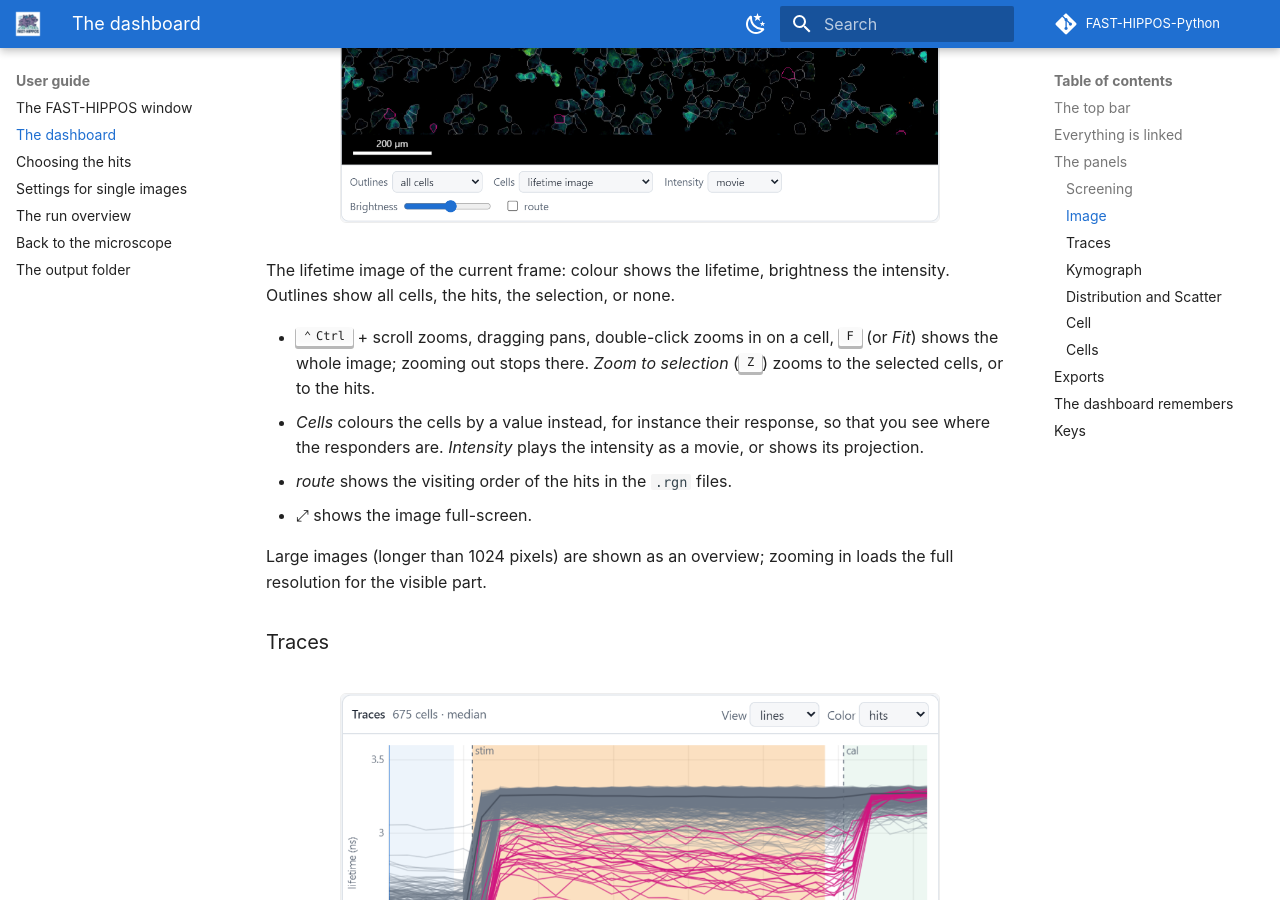
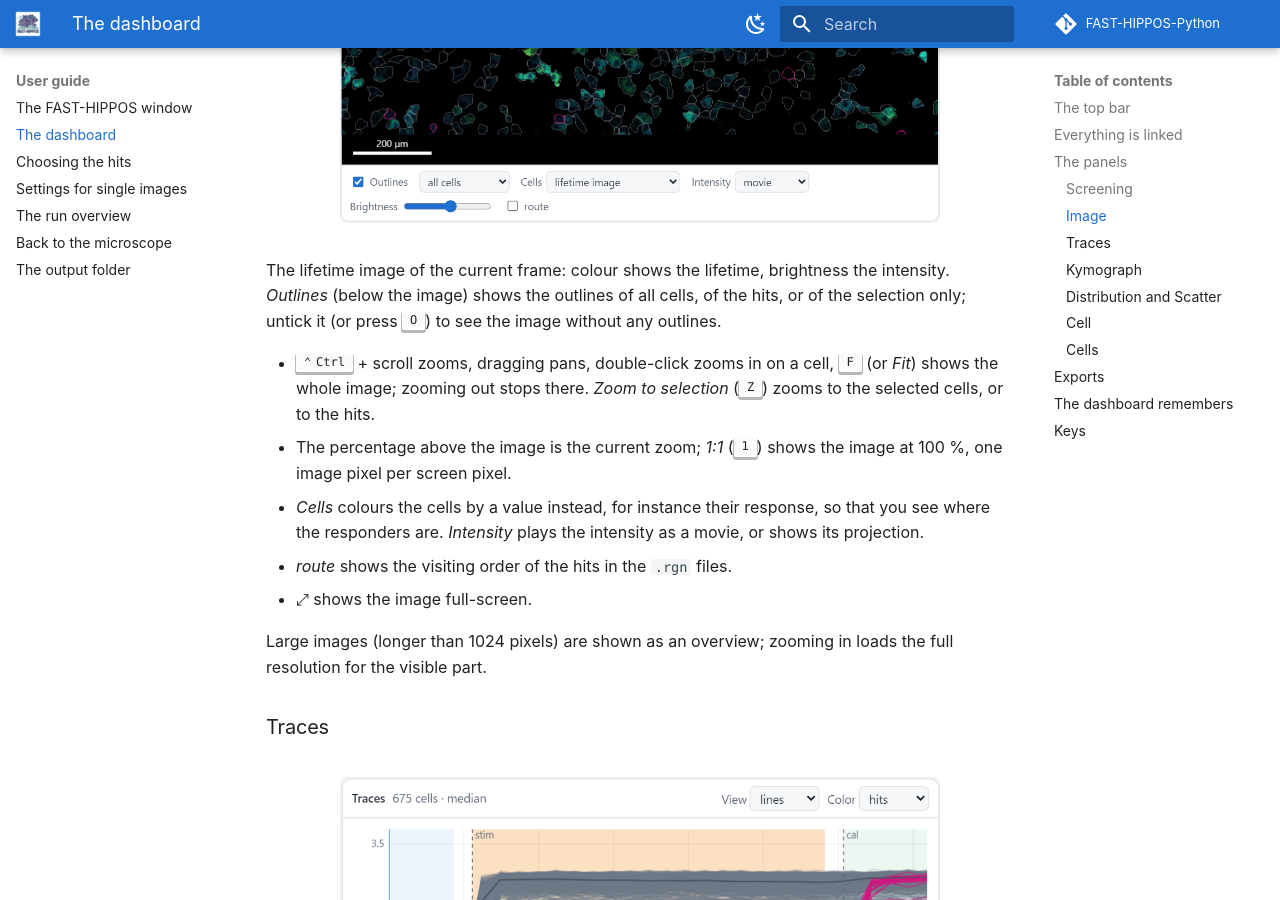
Before and after one commit to Jalink-lab/FAST-HIPPOS-Python, an MkDocs documentation site: the page built from manual/guide/dashboard.md, in a window 1280 px wide and 900 px high, scrolled down 2078 px. Built offline with MkDocs 1.6.1 and Material for MkDocs 9.7.7, drawn with Linux system fonts in a browser that asks for light colours; comment, search, counter and statistics services are not loaded; some of the changed text lies outside the part shown.

Commit message:
Dashboard: Zoom to selection never below Fit; the zoom percentage is a label with a 1:1 button (key 1); an Outlines checkbox to hide all outlines (key O, remembered)
Manual (dashboard page, keys) and screenshots updated.

Co-Authored-By: Claude Opus 5.5 <noreply@anthropic.com>

```diff
--- a/manual/guide/dashboard.md
+++ b/manual/guide/dashboard.md
@@ -41,11 +41,14 @@ views. This has its own page: [Choosing the hits](choosing-hits.md). Fold the pa
 ![The image panel](../images/dash_image.png){ .shot width="600" }
 </figure>
 
-The lifetime image of the current frame: colour shows the lifetime, brightness the intensity. Outlines show all
-cells, the hits, the selection, or none.
+The lifetime image of the current frame: colour shows the lifetime, brightness the intensity. *Outlines* (below
+the image) shows the outlines of all cells, of the hits, or of the selection only; untick it (or press ++o++) to see
+the image without any outlines.
 
-- ++ctrl++ + scroll zooms, dragging pans, double-click zooms in on a cell, ++f++ (or *Fit*) shows the whole image; zooming out stops there.
-  *Zoom to selection* (++z++) zooms to the selected cells, or to the hits.
+- ++ctrl++ + scroll zooms, dragging pans, double-click zooms in on a cell, ++f++ (or *Fit*) shows the whole image;
+  zooming out stops there. *Zoom to selection* (++z++) zooms to the selected cells, or to the hits.
+- The percentage above the image is the current zoom; *1:1* (++1++) shows the image at 100 %, one image pixel per
+  screen pixel.
 - *Cells* colours the cells by a value instead, for instance their response, so that you see where the responders
   are. *Intensity* plays the intensity as a movie, or shows its projection.
 - *route* shows the visiting order of the hits in the `.rgn` files.
@@ -131,5 +134,7 @@ instance when new results arrive after *Apply*, it also keeps the frame, zoom an
 | ++arrow-left++ ++arrow-right++ | previous / next frame |
 | ++f++ | fit the image |
 | ++z++ | zoom to the selection (or the hits) |
+| ++1++ | show the image at 100 % |
+| ++o++ | show or hide the cell outlines |
 | ++l++ | switch between box and lasso selection |
 | ++esc++ | clear the selection |
--- a/src/fast_hippos/templates/dashboard/page.html
+++ b/src/fast_hippos/templates/dashboard/page.html
@@ -84,12 +84,12 @@
   </section>
   <section class="panel viewer">
     <div class="panel-h"><h2 title="The time-lapse with the lifetime as colour and the intensity as brightness. Drag to pan, Ctrl+scroll to zoom, click a cell to select it, double-click to zoom to it.">Image</h2><span id="vinfo" class="muted"></span><span class="sp"></span>
-      <button id="vzoom" class="small" title="Zoom: screen pixels per image pixel. Click for 100 % (one image pixel per screen pixel)">100 %</button><button id="vzsel" title="Zoom in on the selected cells, or on the hits when nothing is selected (Z)">Zoom to selection</button><button id="vzout" class="icon" title="Zoom out (or Ctrl+scroll wheel)">−</button><button id="vzin" class="icon" title="Zoom in (or Ctrl+scroll wheel)">+</button><button id="vfit" title="Show the whole image (F)">Fit</button><button id="vfull" class="icon" title="Full screen (Shift+F; Esc to leave)">⤢</button></div>
+      <span id="vzoom" class="zoomlvl" title="The current zoom: screen pixels per image pixel">100 %</span><button id="v100" class="small" title="Show the image at 100 %: one image pixel per screen pixel (1)">1:1</button><button id="vzsel" title="Zoom in on the selected cells, or on the hits when nothing is selected (Z)">Zoom to selection</button><button id="vzout" class="icon" title="Zoom out (or Ctrl+scroll wheel)">−</button><button id="vzin" class="icon" title="Zoom in (or Ctrl+scroll wheel)">+</button><button id="vfit" title="Show the whole image (F)">Fit</button><button id="vfull" class="icon" title="Full screen (Shift+F; Esc to leave)">⤢</button></div>
     <div id="vwrap"><canvas id="vimg"></canvas><canvas id="vsel"></canvas><canvas id="vhov"></canvas><svg id="vsvg" class="selsvg"></svg>
       <div id="vbar"><div id="vbarname"></div><canvas id="vbarc" width="256" height="1"></canvas><div class="ends"><span id="vbar0"></span><span id="vbar1"></span></div></div>
       <div id="loading"></div></div>
     <div class="panel-f">
-      <label title="Which cell outlines are drawn: only the selected cells, the hits, or all cells">Outlines <select id="outl"><option value="none">selection only</option><option value="hits">hits</option><option value="all">all cells</option></select></label>
+      <label title="Show or hide the cell outlines (O)"><input type="checkbox" id="voutl" checked> Outlines</label><select id="outl" title="Which cell outlines are drawn: only the selected cells, the hits, or all cells"><option value="none">selection only</option><option value="hits">hits</option><option value="all">all cells</option></select>
       <label title="Fill every cell with a colour for one of its values (e.g. its response), to see spatial patterns. Off = the lifetime image itself">Cells <select id="vfill"></select></label>
       <label title="Brightness from the current frame (movie) or from the average over all frames (projection, less noisy)">Intensity <select id="isrc"><option value="movie">movie</option><option value="projection">projection</option></select></label>
       <label class="slider" title="Brightness of the image">Brightness <input id="bright" type="range" min="-1" max="1.2" step="0.01" value="0.2"></label>
@@ -141,7 +141,7 @@
 <p class="help">Click a cell, trace, kymograph column, point or row to select it; <kbd>Ctrl</kbd>+click adds/removes;
 <kbd>Shift</kbd>+drag selects a box or lasso (image, scatter) or a range (kymograph). Drag to pan, <kbd>Ctrl</kbd>+scroll to zoom,
 double-click a cell to zoom to it. <kbd>Space</kbd> play, <kbd>←</kbd>/<kbd>→</kbd> frames, <kbd>Z</kbd> zoom to selection, <kbd>F</kbd> fit, <kbd>Shift</kbd>+<kbd>F</kbd> full screen,
-<kbd>L</kbd> box/lasso, <kbd>Esc</kbd> clear. <span id="ver"></span></p>
+<kbd>1</kbd> 100 %, <kbd>O</kbd> outlines on/off, <kbd>L</kbd> box/lasso, <kbd>Esc</kbd> clear. <span id="ver"></span></p>
 <div id="tip"></div>
 <script id="fh-data" type="application/json">__FH_DATA__</script>
 <script>
--- a/src/fast_hippos/templates/dashboard/style.css
+++ b/src/fast_hippos/templates/dashboard/style.css
@@ -93,3 +93,6 @@ canvas.hs { width: 100%; height: 34px; display: block; cursor: ew-resize; }
 
 #trinfo { min-width: 0; overflow: hidden; text-overflow: ellipsis; white-space: nowrap; flex: 0 1 auto; }
 .panel-h:has(#trinfo) { flex-wrap: nowrap; } .panel-h:has(#trinfo) label { flex: none; }
+
+/* the current zoom of the image (a label; the 1:1 button next to it sets 100 %) */
+.zoomlvl { font-size: 12px; color: var(--muted); min-width: 3.5em; text-align: right; font-variant-numeric: tabular-nums; }
```
Also changed, not shown: manual/images/dash_image.png, manual/images/dashboard.png, manual/images/dashboard_views.png, 4 other files.
